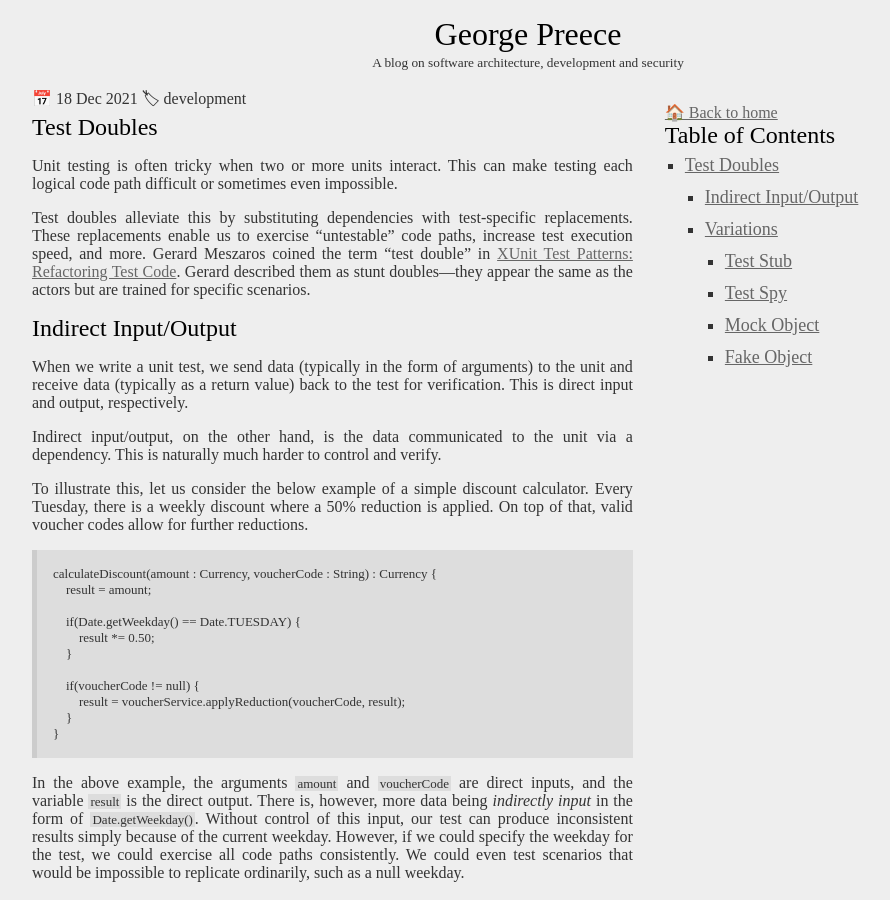
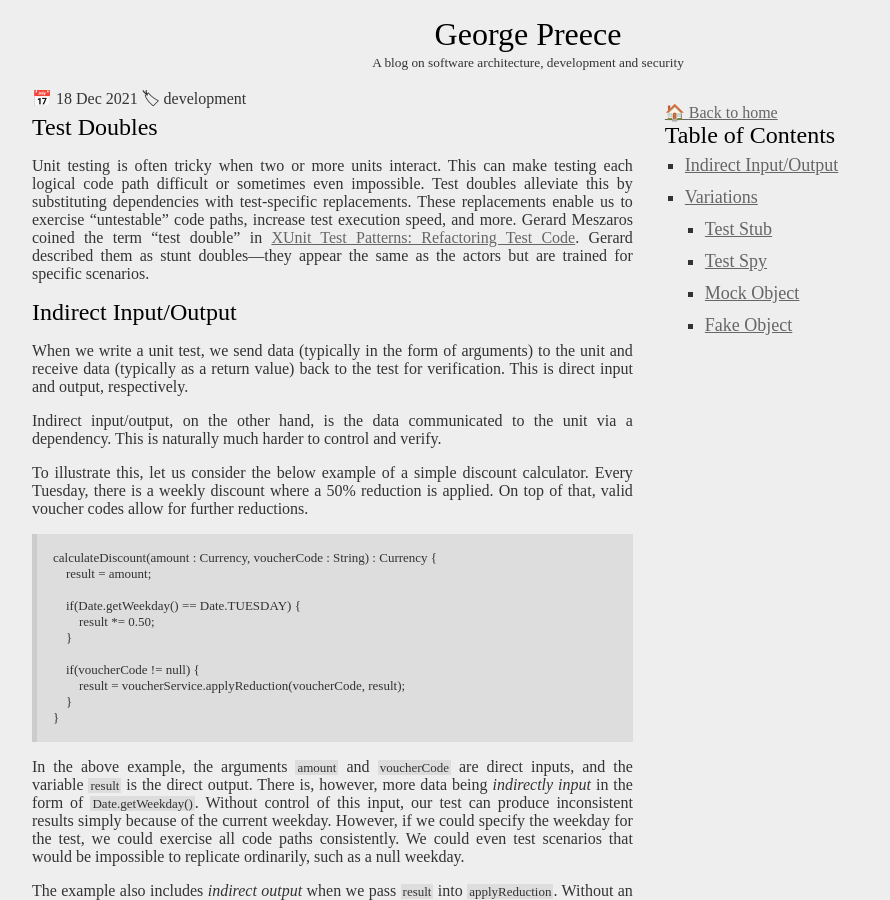
Before and after one commit to GeorgePreece/GeorgePreece.github.io, a Jekyll site: the page built from _posts/2021-12-18-test-doubles.md, in a window 1280 px wide and 900 px high. Shown: the whole window, without its empty margins (112-1002 px from the left). Built offline with Jekyll 4.4.1, drawn with Linux system fonts in a browser that asks for light colours; some web fonts are replaced.

Commit message:
Render title in article layout

```diff
--- a/_layouts/article.html
+++ b/_layouts/article.html
@@ -9,6 +9,7 @@
                 <li>{{ tag }}</li>
             {% endfor %}
         </ul>
+        <h1>{{ page.title }}</h1>
         {{ content }}
     </article>
 </div>
--- a/_posts/2021-12-18-test-doubles.md
+++ b/_posts/2021-12-18-test-doubles.md
@@ -7,11 +7,7 @@
 category: article
 tags: development
 ---
-# {{ page.title }}
-
-Unit testing is often tricky when two or more units interact. This can make testing each logical code path difficult or sometimes even impossible.
-
-Test doubles alleviate this by substituting dependencies with test-specific replacements. These replacements enable us to exercise "untestable" code paths, increase test execution speed, and more. Gerard Meszaros coined the term “test double” in [XUnit Test Patterns: Refactoring Test Code](http://xunitpatterns.com/). Gerard described them as stunt doubles—they appear the same as the actors but are trained for specific scenarios.
+Unit testing is often tricky when two or more units interact. This can make testing each logical code path difficult or sometimes even impossible. Test doubles alleviate this by substituting dependencies with test-specific replacements. These replacements enable us to exercise "untestable" code paths, increase test execution speed, and more. Gerard Meszaros coined the term “test double” in [XUnit Test Patterns: Refactoring Test Code](http://xunitpatterns.com/). Gerard described them as stunt doubles—they appear the same as the actors but are trained for specific scenarios.
 
 ## Indirect Input/Output
 When we write a unit test, we send data (typically in the form of arguments) to the unit and receive data (typically as a return value) back to the test for verification. This is direct input and output, respectively.
```
Also changed, not shown: _posts/2022-01-28-dependency-injection.md (+0 -2 lines), _posts/2022-04-16-architecture-decision-records.md (+0 -1 lines).
